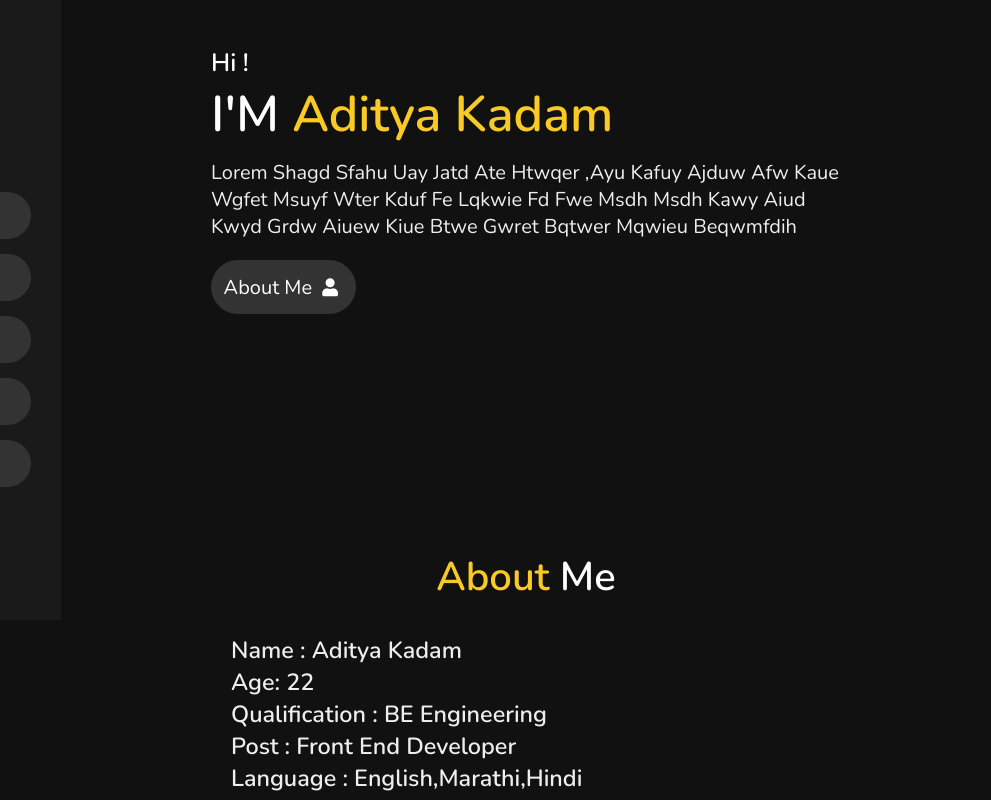
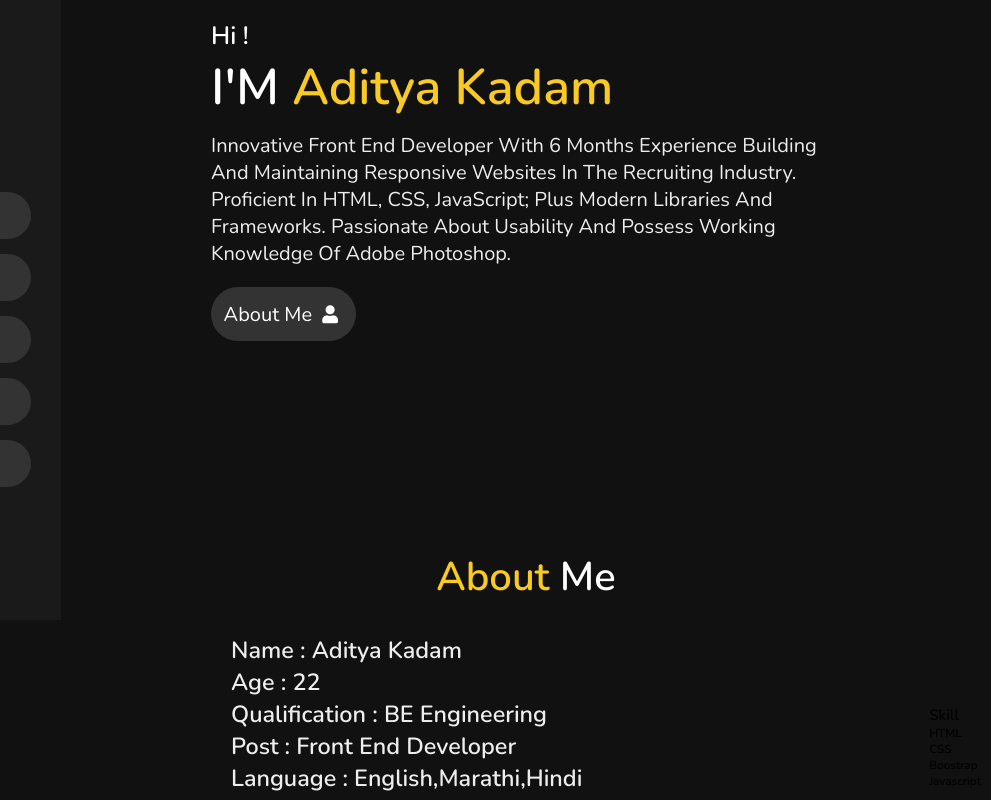
Before and after one commit to Adityakadam007/portfolio, a plain HTML site: page index.html in a window 1280 px wide. Shown: the part 180-980 px from the top of the page, 289-1280 px from the left. Drawn offline with nearby package versions, Linux system fonts and the light colour scheme; a script that the page names is missing.

Commit message:
Update index.html

```diff
--- a/index.html
+++ b/index.html
@@ -1,10 +1,11 @@
 <!DOCTYPE html>
 <html lang="en">
+
 <head>
     <meta charset="UTF-8">
     <meta http-equiv="X-UA-Compatible" content="IE=edge">
     <meta name="viewport" content="width=device-width, initial-scale=1.0">
-    <title>Document</title>
+    <title>portfolio</title>
     <link rel="stylesheet" href="style.css">
     <script src="/js/script.js"></script>
     <script src="https://cdnjs.cloudflare.com/ajax/libs/jquery/3.6.0/jquery.min.js"></script>
@@ -12,6 +13,7 @@
 
 
 </head>
+
 <body>
 
     <header>
@@ -38,22 +40,41 @@
     <section class="home" id="home">
         <h3>Hi !</h3>
         <h1> I'M <span> Aditya Kadam </span></h1>
-    <p>lorem shagd sfahu uay jatd ate htwqer ,ayu kafuy ajduw afw kaue wgfet msuyf wter kduf fe lqkwie fd fwe
-        msdh msdh kawy aiud kwyd grdw aiuew kiue btwe gwret bqtwer mqwieu beqwmfdih </p>
+        <p>Innovative Front End Developer with 6 months experience building and maintaining responsive websites in the recruiting industry.  Proficient in HTML, CSS, JavaScript;  plus modern libraries and frameworks.
+             Passionate about usability and possess working knowledge of Adobe Photoshop. </p>
         <a href="#about"><button class="btn"> about me <i class="fas fa-user"></i></button></a>
     </section>
 
     <section class="about" id="about">
         <h1 class="heading"><span> about </span>me</h1>
+
         <div class="row">
             <div class="info">
                 <h3><span>name : </span> Aditya Kadam </h3>
-            <h3><span>age: </span> 22 </h3>
+                <h3><span>age : </span> 22 </h3>
                 <h3><span>qualification : </span> BE engineering </h3>
                 <h3><span>post : </span> front end Developer </h3>
                 <h3><span>language : </span>english,marathi,hindi</h3>
                 <a href="#"><button class="btn">download CV <i class="fas fa-download"></i></button></a>
+
                 </div>
+
+                <div class="title">
+                    <h1 class="headline"><span> Skill </span></h1>
+                    <h3>HTML</h3>
+                    <h3>CSS</h3>
+                    <h3>Boostrap</h3>
+                    <h3>Javascript</h3>
+
+                <div>
+
+
+                </div>
+
+
+
+
+
             </div>
     </section>
 
@@ -71,7 +92,9 @@
                 <i class="fas fa-graduation-cap"></i>
                 <span>2019</span>
                 <h3>Diploma</h3>
-            <p>electronics and telecommunication engineering,<br> shri.shivaji polytechnic institute,parbhani. <br>69.89%</p>
+                <p>electronics and telecommunication engineering,<br> shri.shivaji polytechnic institute,parbhani.
+                    <br>69.89%
+                </p>
             </div>
             <div class="box">
                 <i class="fas fa-graduation-cap"></i>
@@ -88,10 +111,10 @@
         <h1 class="heading"> my <span>Protfolio</span></h1>
         <div class="box-container">
             <div class="box">
-            <img src="img/6365915.png">
+                <img src="img/db34.jpg">
             </div>
             <div class="box">
-            <img src="img/6365918.png">
+                <img src="img/images (1).jpeg">
             </div>
 
         </div>
@@ -120,18 +143,22 @@
     </section>
 
     <script>
-    $(document).ready(function(){
+        $(document).ready(function () {
 
-$('#menu').click(function(){
+            $('#menu').click(function () {
                 $(this).toggleClass('fa-times');
                 $('header').toggleClass('toggle');
             });
-$(window).on('scroll load',function(){
+            $(window).on('scroll load', function () {
 
                 $('#menu').removeclass('fa-times');
                 $('header').removeclass('toggle');
             });
         });
     </script>
+
+
+
 </body>
+
 </html>
```
Lines whose indentation alone changed are shown as unchanged.
